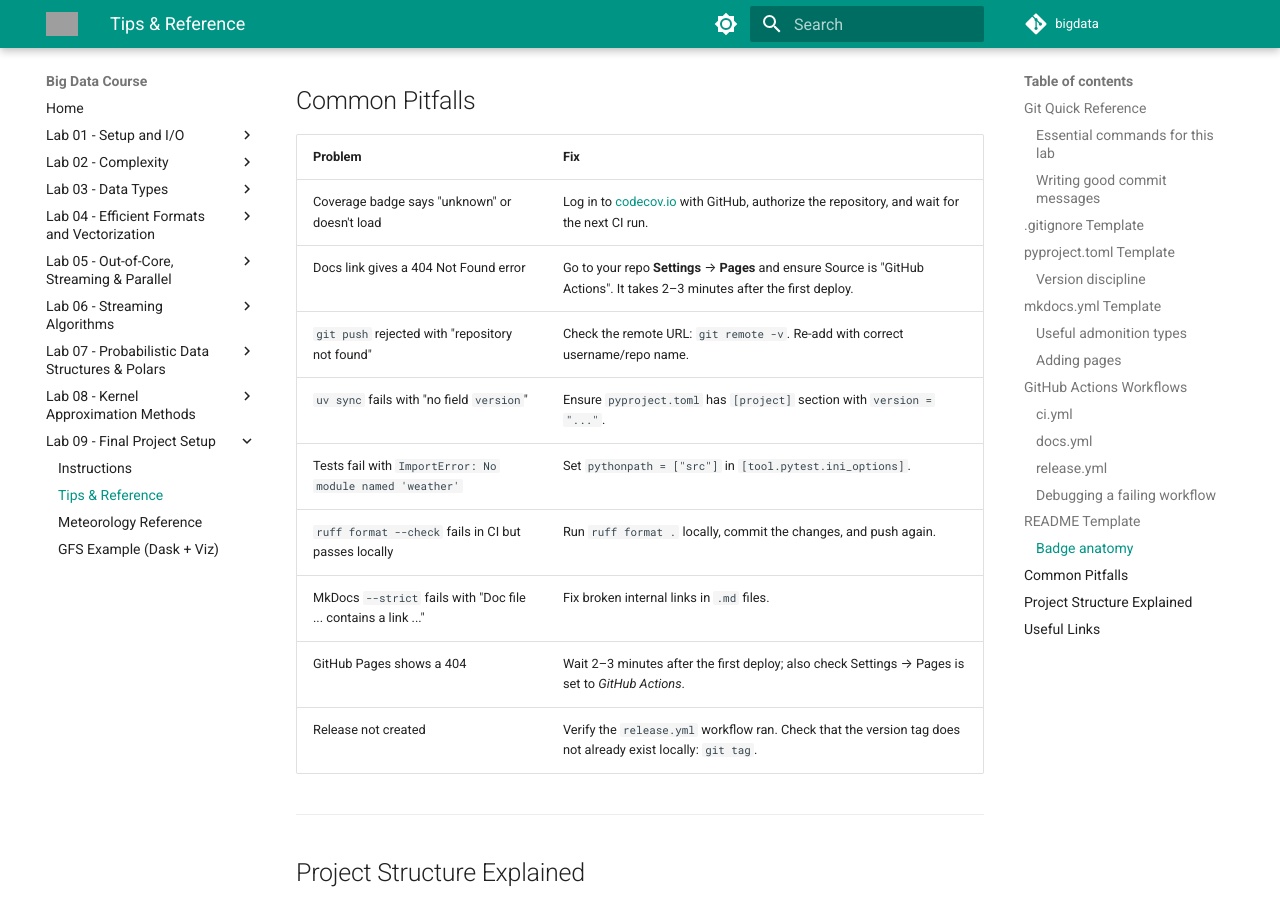
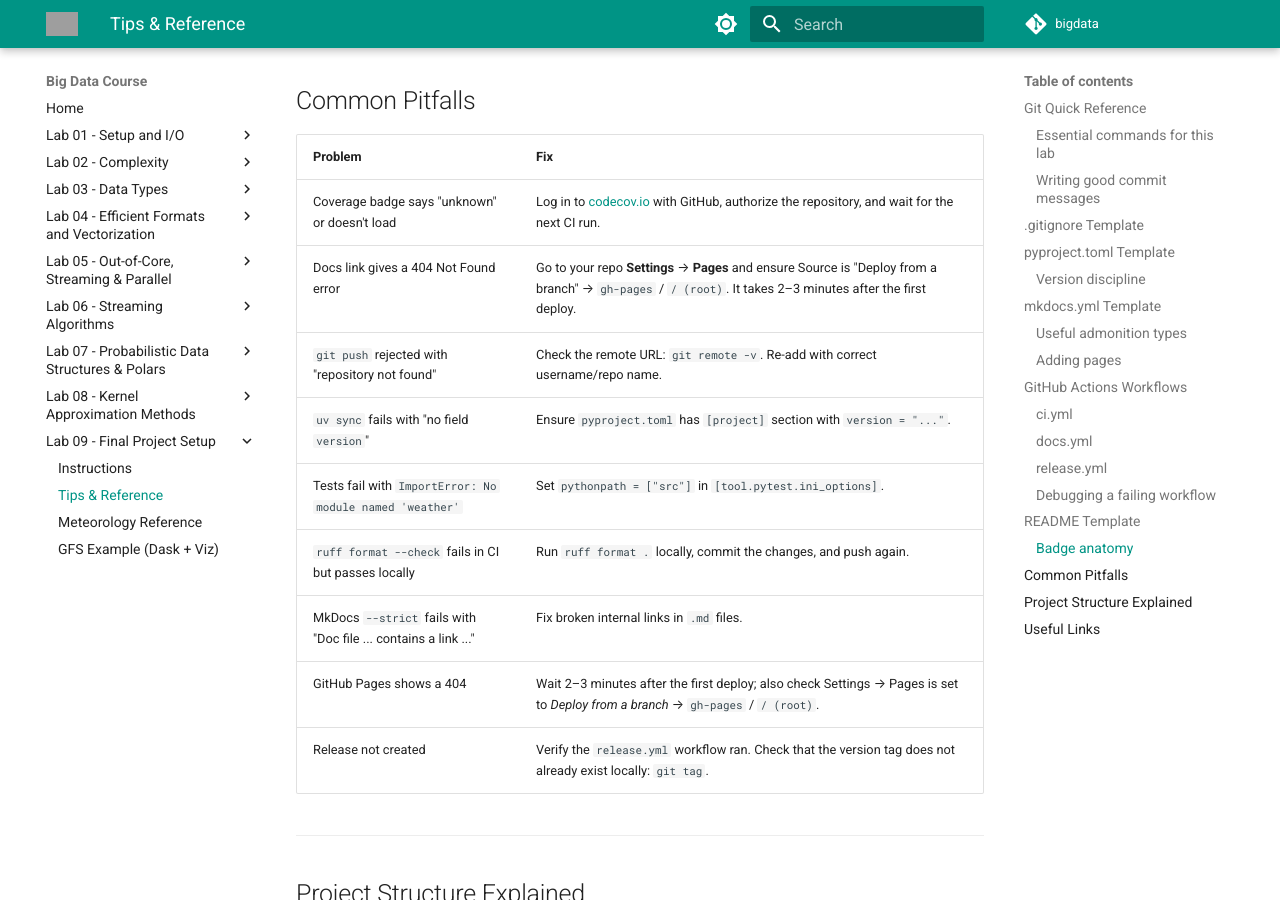
Before and after one commit to alvarodiez20/bigdata, an MkDocs documentation site: the page built from docs/labs/lab09_guide.md, in a window 1280 px wide and 900 px high, scrolled down 11011 px. Built offline with MkDocs 1.6.1 and Material for MkDocs 9.7.7, drawn with Linux system fonts in a browser that asks for light colours; comment, search, counter and statistics services are not loaded; some of the changed text lies outside the part shown; grey boxes are pictures that could not be loaded.

Commit message:
Fixed issue with lab09 deploy docs and updated docs (#30)

```diff
--- a/docs/labs/lab09_guide.md
+++ b/docs/labs/lab09_guide.md
@@ -440,7 +440,7 @@ jobs:
 | `ModuleNotFoundError: weather` | `pythonpath` missing in `pytest` config | Add `pythonpath = ["src"]` to `[tool.pytest.ini_options]` |
 | `ruff: error: ... invalid value` | Old ruff syntax | Check ruff changelog; `select`/`ignore` moved under `[tool.ruff.lint]` |
 | `mkdocs: WARNING` treated as error | `--strict` flag | Fix the warning (usually a broken link or missing page) |
-| Docs deploy fails with permissions error | Pages not configured | Enable GitHub Pages → Source: GitHub Actions |
+| Docs deploy fails with permissions error | Pages not configured | Enable GitHub Pages → Source: Deploy from a branch → `gh-pages` / `/ (root)` |
 
 ---
 
@@ -541,13 +541,13 @@ Badges are just images linked to a URL:
 | Problem | Fix |
 |---|---|
 | Coverage badge says "unknown" or doesn't load | Log in to [codecov.io](https://codecov.io) with GitHub, authorize the repository, and wait for the next CI run. |
-| Docs link gives a 404 Not Found error | Go to your repo **Settings** → **Pages** and ensure Source is "GitHub Actions". It takes 2–3 minutes after the first deploy. |
+| Docs link gives a 404 Not Found error | Go to your repo **Settings** → **Pages** and ensure Source is "Deploy from a branch" → `gh-pages` / `/ (root)`. It takes 2–3 minutes after the first deploy. |
 | `git push` rejected with "repository not found" | Check the remote URL: `git remote -v`. Re-add with correct username/repo name. |
 | `uv sync` fails with "no field `version`" | Ensure `pyproject.toml` has `[project]` section with `version = "..."`. |
 | Tests fail with `ImportError: No module named 'weather'` | Set `pythonpath = ["src"]` in `[tool.pytest.ini_options]`. |
 | `ruff format --check` fails in CI but passes locally | Run `ruff format .` locally, commit the changes, and push again. |
 | MkDocs `--strict` fails with "Doc file ... contains a link ..." | Fix broken internal links in `.md` files. |
-| GitHub Pages shows a 404 | Wait 2–3 minutes after the first deploy; also check Settings → Pages is set to *GitHub Actions*. |
+| GitHub Pages shows a 404 | Wait 2–3 minutes after the first deploy; also check Settings → Pages is set to *Deploy from a branch* → `gh-pages` / `/ (root)`. |
 | Release not created | Verify the `release.yml` workflow ran. Check that the version tag does not already exist locally: `git tag`. |
 
 ---
--- a/pyproject.toml
+++ b/pyproject.toml
@@ -1,6 +1,6 @@
 [project]
 name = "bigdata"
-version = "0.9.0"
+version = "0.9.1"
 description = "Big Data Course Labs"
 readme = "README.md"
 requires-python = ">=3.11"
```
Also changed, not shown: docs/labs/lab09_instructions.md (+3 -2 lines), 1 other file.
